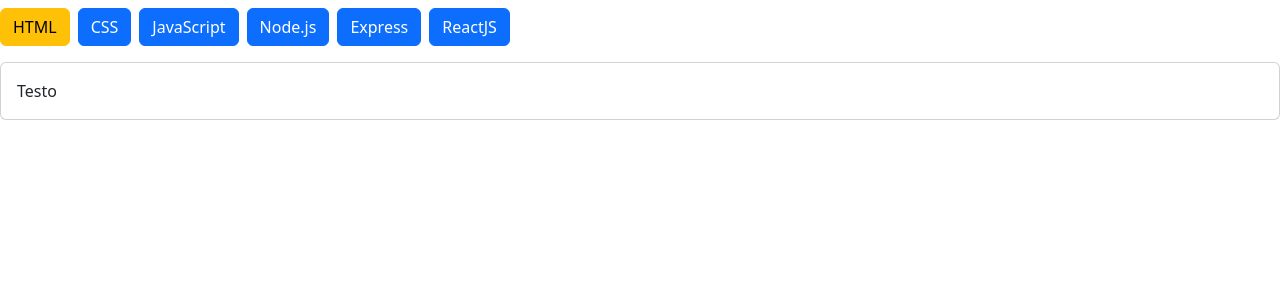
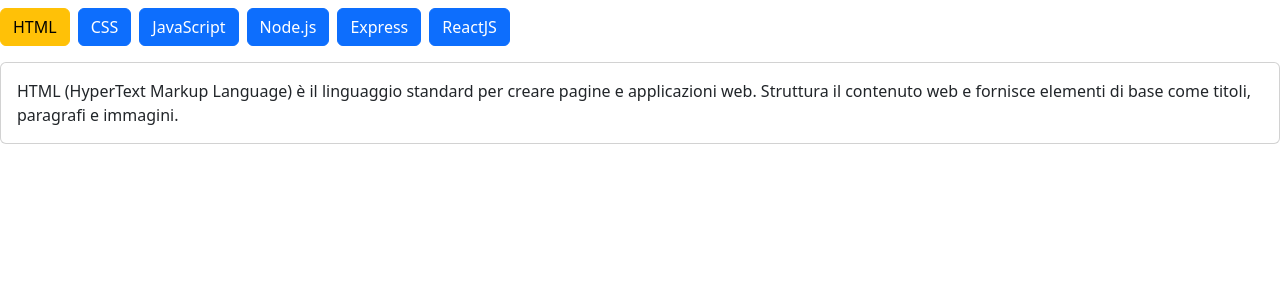
Before and after one commit to filippo-casadei/react-use-state, a React (Vite) app: page / in a window 1280 px wide. Both pictures are taken after a click on the button "HTML". Shown: the top 300 px of the page. Built offline with nearby package versions, Linux system fonts and the light colour scheme.

Commit message:
-App gestisce lo stato del bottone attivo e Card mostra dinamicamente la descrizione del linguaggio selezionato tramite props

```diff
--- a/src/App.jsx
+++ b/src/App.jsx
@@ -1,6 +1,7 @@
 import Card from './components/Card.jsx';
 import Bottone from './components/Bottone.jsx';
 import BottoneList from './components/BottoneList.jsx';
+import languages from './data/languages.js';
 import { useState } from 'react';
 import './App.css'
 
@@ -8,10 +9,18 @@
 function App() {
   const [attivo, setAttivo] = useState(null);
 
+  let selectedLanguage = undefined;
+
+  if (attivo !== null) {
+    selectedLanguage = languages.find(function (elemento) {
+      return elemento.id === attivo;
+    });
+  }
+
   return (
     <>
-    <BottoneList attivo={attivo} setAttivo={setAttivo} />
-    <Card />
+      <BottoneList attivo={attivo} setAttivo={setAttivo} />
+      <Card selectedLanguage={selectedLanguage} />
     </>
   )
 };
--- a/src/components/Card.jsx
+++ b/src/components/Card.jsx
@@ -1,8 +1,13 @@
-function Card () {
+function Card (props) {
+
+    if (props.selectedLanguage === undefined) {
+        return null;
+    }
+
     return (
         <div className="card mt-3">
             <div className="card-body">
-                <p className="mb-0">Testo</p>
+                <p className="mb-0"> {props.selectedLanguage.description} </p>
             </div>
         </div>
     )
```
